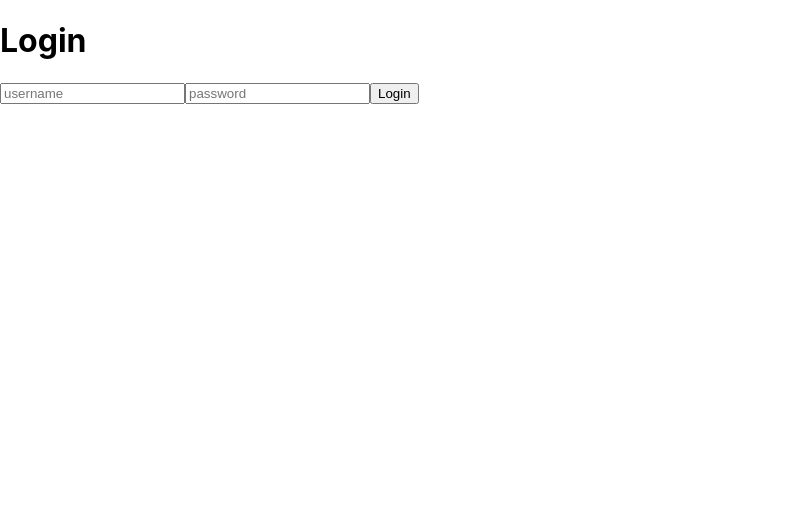
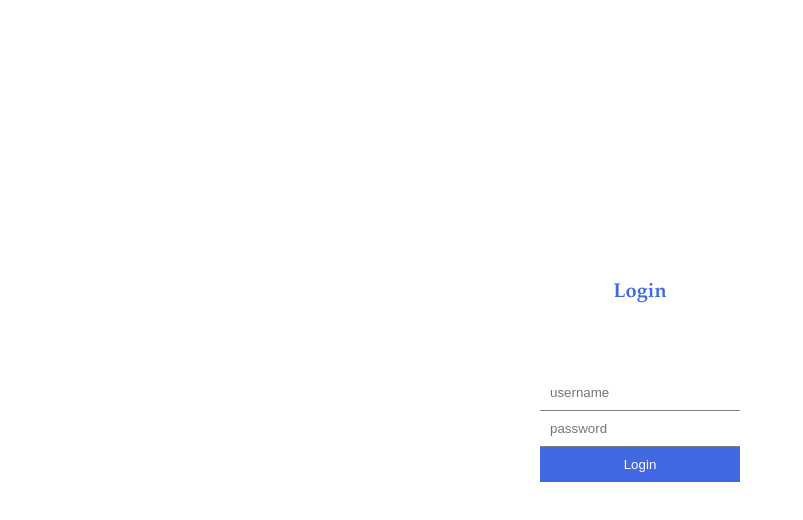
Before and after one commit to TheAstutian/pf-bl-fe, a React (Create React App) app: page /Login in a window 1280 px wide. Shown: the top 520 px of the page, without its empty margins (0-803 px from the left). Built offline with nearby package versions, Linux system fonts and the light colour scheme.

Commit message:
styling login page

```diff
--- a/src/App.scss
+++ b/src/App.scss
@@ -1,5 +1,10 @@
+
+
+
 .app{
     display: flex;
+    font-family: et-book, Palatino, "Palatino Linotype", "Palatino LT STD", "Book Antiqua", Georgia, serif;
+
 
     .container{
         width:100%;
@@ -11,7 +16,51 @@
 
         //LOGIN & REGISTER
 
+        .auth{
+            display: flex;
+            flex-direction: column;
+            align-items: center;
+            justify-content: center;
+            height: 100vh;
 
+            h1{
+                font-size: 20px;
+                margin-bottom: 20px;
+                color: royalblue;
+            }
+
+            form{
+                display: flex;
+                flex-direction: column;
+                padding: 50px;
+                background-color: white;
+                width: 200px;
+
+                input{
+                    padding: 10px;
+                    border:none;
+                    border-bottom: 1px solid gray;
+                }
+
+                button{
+                    padding:10px;
+                    border:none;
+                    background-color: royalblue;
+                    color: white;
+                    cursor: pointer;
+
+                }
+                p{
+                    font-size: 12px;
+                    color: gray;
+                    text-align: center;
+                }
+                span{
+                    font-size: 12px;
+                    text-align: center;
+                }
+            }
+        }
     }
 
 
--- a/src/pages/Login.js
+++ b/src/pages/Login.js
@@ -6,7 +6,7 @@ const Login = () => {
     password:""
   })
 
-  const handleChange=e=>{
+  const handleChange = e =>{
     setInputs(prev=>({...prev, [e.target.name]: e.target.value}))
   }
 
```
